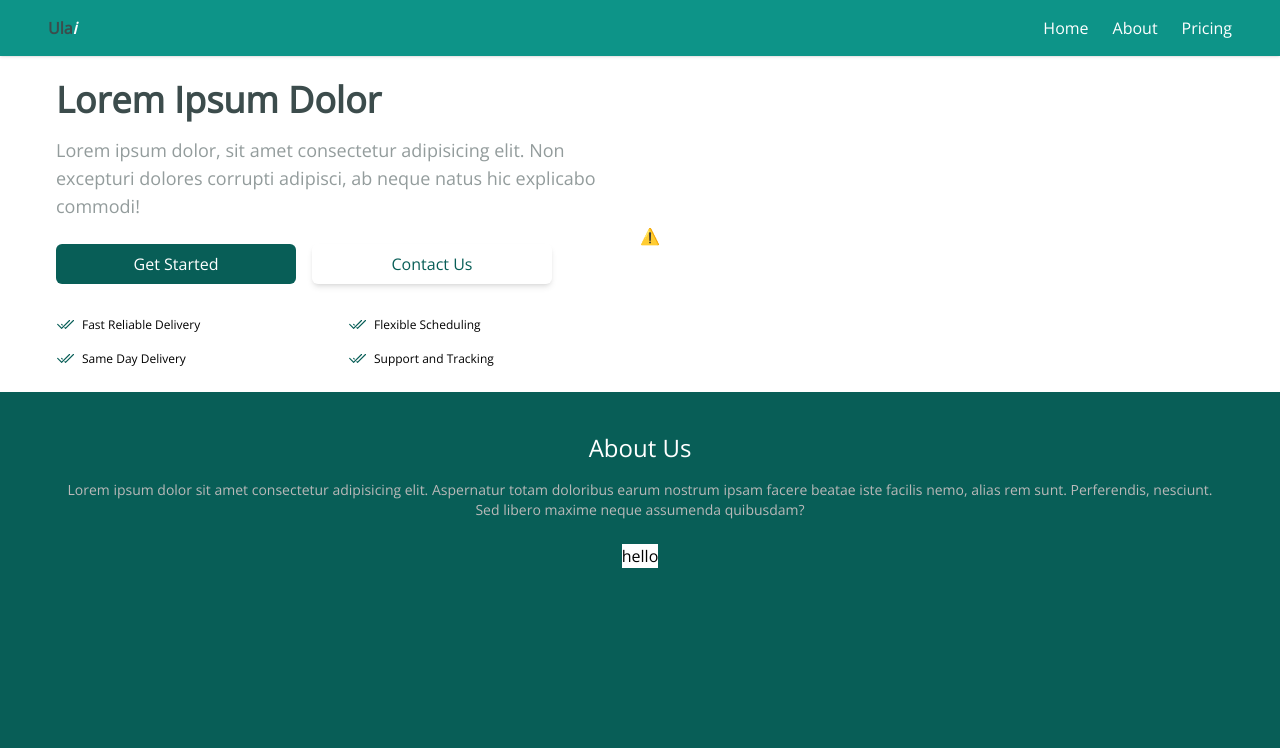
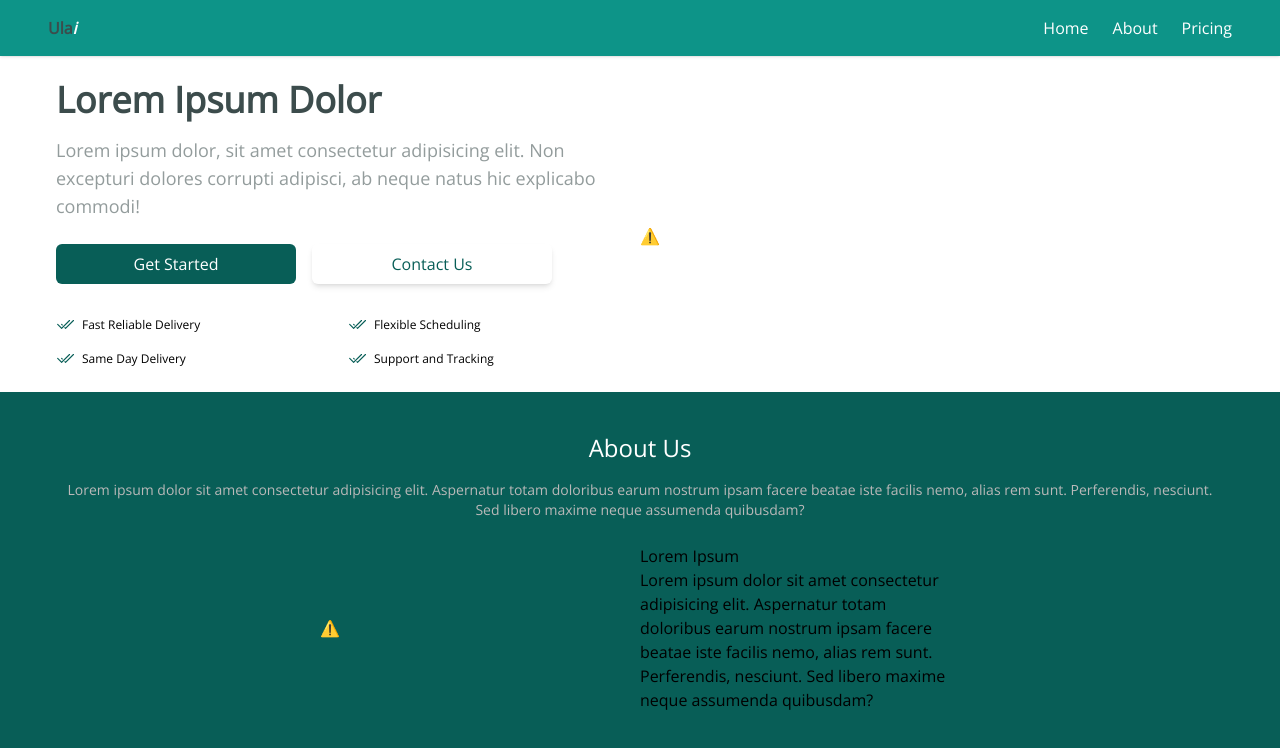
Before and after one commit to TamaniPhiri/WebUI-4, a React (Vite) app: page / in a window 1280 px wide. Shown: the top 748 px of the page. Built offline with nearby package versions, Linux system fonts and the light colour scheme; no server answers.

Commit message:
about us section in progress

```diff
--- a/src/Components/About.jsx
+++ b/src/Components/About.jsx
@@ -1,6 +1,7 @@
 // eslint-disable-next-line no-unused-vars
 import React from 'react'
 import { useRef } from 'react'
+import { Player} from '@lottiefiles/react-lottie-player';
 
 const About = () => {
 
@@ -13,8 +14,27 @@ const About = () => {
                 Lorem ipsum dolor sit amet consectetur adipisicing elit. Aspernatur totam doloribus earum nostrum ipsam facere beatae iste facilis nemo, alias rem sunt. Perferendis, nesciunt. Sed libero maxime neque assumenda quibusdam?
             </p>
         </div>
-        <div className='bg-white'>
-            hello
+        <div className="items-center justify-center w-full md:w-1/2 flex flex-col md:flex-row">
+            {/*Hero Animation*/}
+            <div className='w-full md:w-1/2 items-center justify-center z-0'>
+                <Player
+                    autoplay
+                    loop
+                    src="https://assets6.lottiefiles.com/packages/lf20_Ophjm9CUsO.json"
+                    className='h-full md:h-[100%] w-[100%] object-contain'
+                >
+                </Player>
+            </div>
+            <div className='w-full md:w-1/2 items-center justify-center z-0'>
+                <div>
+                    <h1>Lorem Ipsum</h1>
+                </div>
+                <div>
+                    <p>
+                        Lorem ipsum dolor sit amet consectetur adipisicing elit. Aspernatur totam doloribus earum nostrum ipsam facere beatae iste facilis nemo, alias rem sunt. Perferendis, nesciunt. Sed libero maxime neque assumenda quibusdam?
+                    </p>
+                </div>
+            </div>
         </div>
     </div>
   )
```
